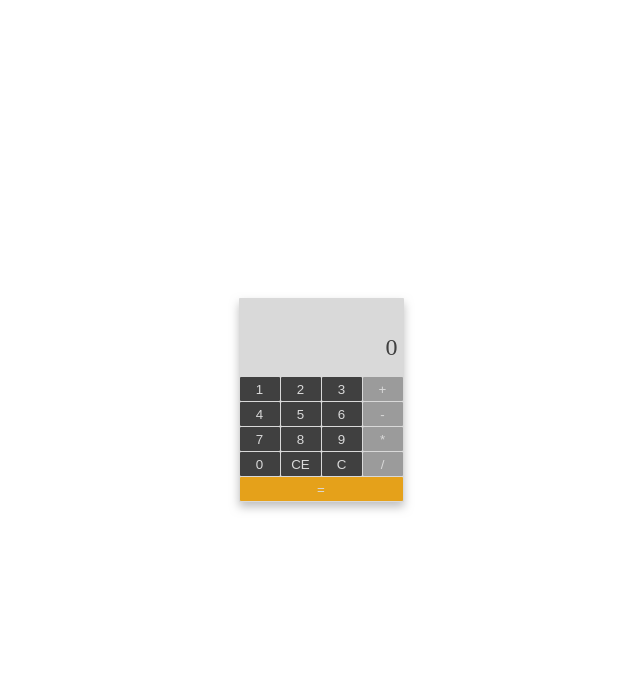
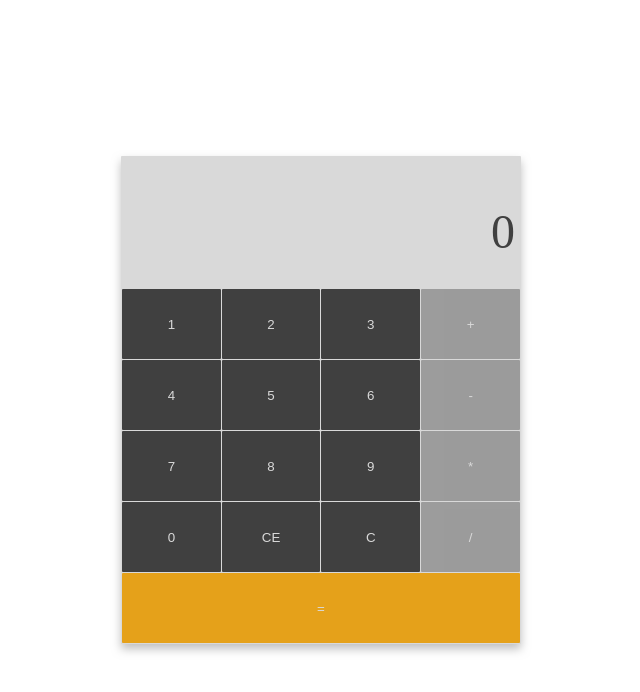
Before and after one commit to VagnerNatvidade/calculator, a React (Vite) app: page / in a window 1280 px wide. Shown: the top 692 px of the page, without its empty margins (319-959 px from the left). Built offline with nearby package versions, Linux system fonts and the light colour scheme.

Commit message:
aumenta o tamnho da calculadora

```diff
--- a/src/components/index.js
+++ b/src/components/index.js
@@ -5,7 +5,7 @@ export const Container = styled.div`
   flex-direction: column;
   align-items: center;
   justify-content: center;
-  width: 16.5rem;
+  width: 40rem;
   padding: 0.1rem;
   border-radius: 0.1rem;
   background: ${({ theme }) => theme.COLORS.GRAY_100};
@@ -22,14 +22,14 @@ export const Container = styled.div`
   }
 
   .display {
-    height: 3.8rem;
-    font-size: 2.4rem;
+    height: 8rem;
+    font-size: 4.8rem;
     color: ${({ theme }) => theme.COLORS.GRAY_300};
   }
 
   .complete-operation {
-    height: 2rem;
-    font-size: 1.2rem;
+    height: 3.2rem;
+    font-size: 2.4rem;
     color: ${({ theme }) => theme.COLORS.GRAY_200};
   }
 
@@ -58,8 +58,8 @@ export const Container = styled.div`
   }
 
   button {
-    width: 4rem;
-    height: 2.4rem;
+    width: 9.87rem;
+    height: 7rem;
     border: none;
     border-radius: 0.1rem;
     background: ${({ theme }) => theme.COLORS.GRAY_300};
```
